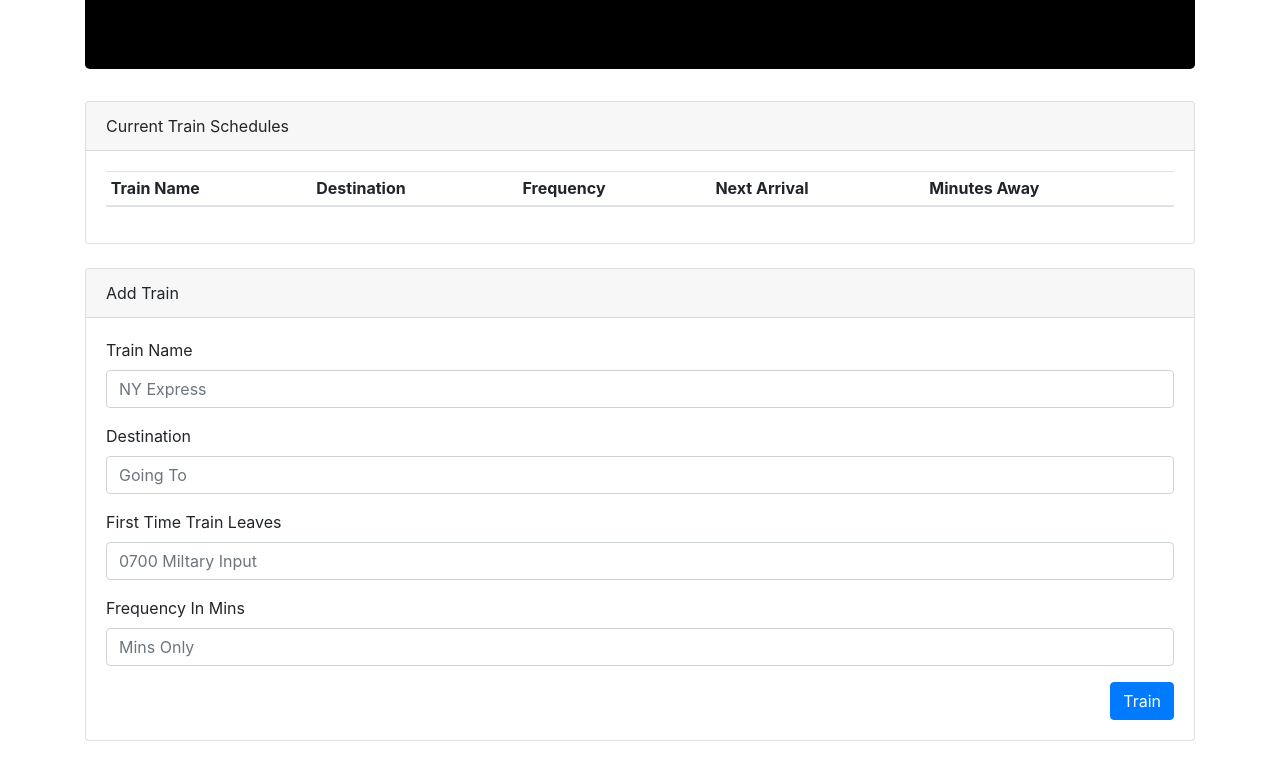
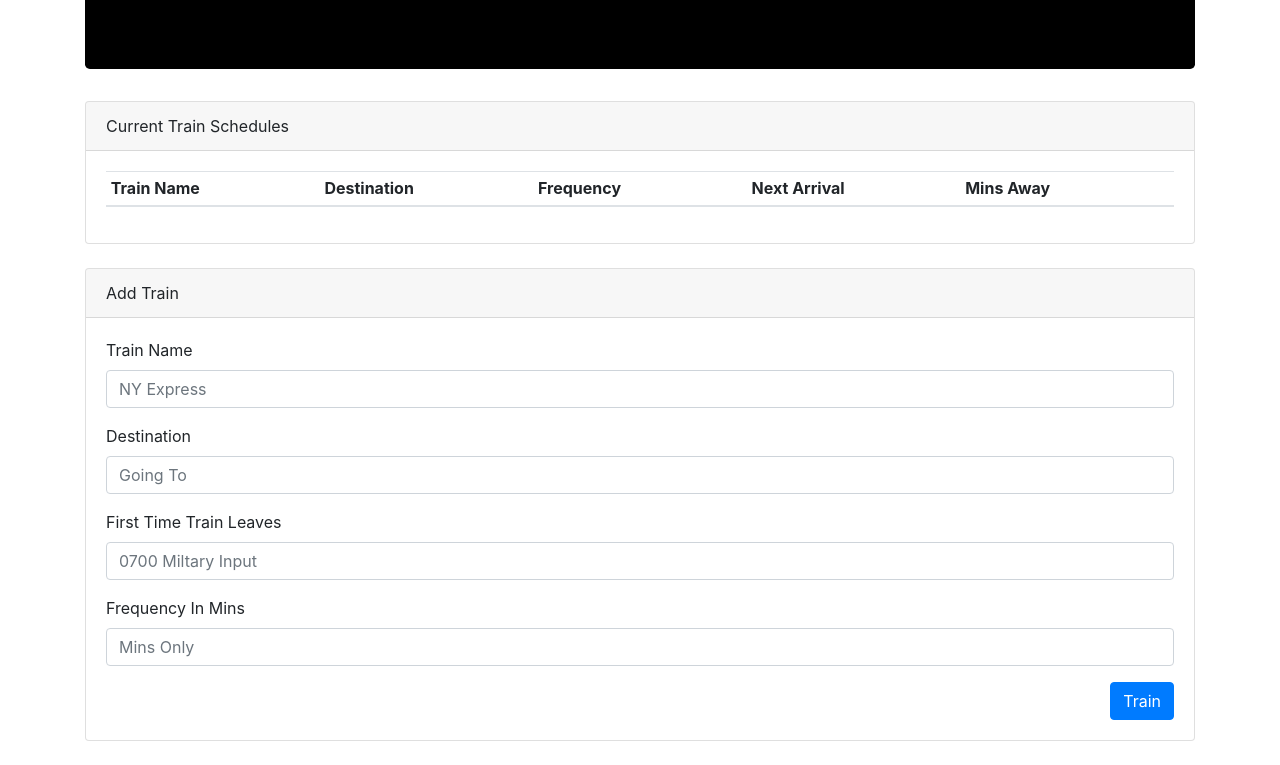
Before and after one commit to ccharles2388/trainscheduler, a plain HTML site: page index.html in a window 1280 px wide. Shown: the part 157-922 px from the top of the page. Drawn offline with nearby package versions, Linux system fonts and the light colour scheme; no server answers.

Commit message:
updated size

```diff
--- a/index.html
+++ b/index.html
@@ -15,6 +15,13 @@
   <script src="https://cdnjs.cloudflare.com/ajax/libs/moment.js/2.22.2/moment.min.js"></script>
   <!-- Connected Javascript File -->
   <script src="app.js"></script>
+  <style>
+    #train-table th,
+    td {
+      display: inline-block;
+      width: 20%;
+    }
+  </style>
 </head>
 <body>
 <!-- Train Schedule Tracker Main Container -->
@@ -29,18 +36,18 @@
 
     <div class="col-md-12">
 
-      <!-- Current Employees-->
+      <!-- Current Train Schedules-->
       <div class="card mb-4">
         <div class="card-header">Current Train Schedules</div>
         <div class="card-body">
-          <table class="table table-sm table-hover" id='employee-table'>
+          <table class="table table-sm table-hover" id='train-table'>
             <thead>
               <tr>
                 <th scope="col">Train Name</th>
                 <th scope="col">Destination</th>
                 <th scope="col">Frequency</th>
                 <th scope="col">Next Arrival</th>
-                <th scope="col">Minutes Away</th>
+                <th scope="col">Mins Away</th>
               </tr>
             </thead>
             <tbody>
```
Also changed, not shown: app.js (+4 -3 lines).
